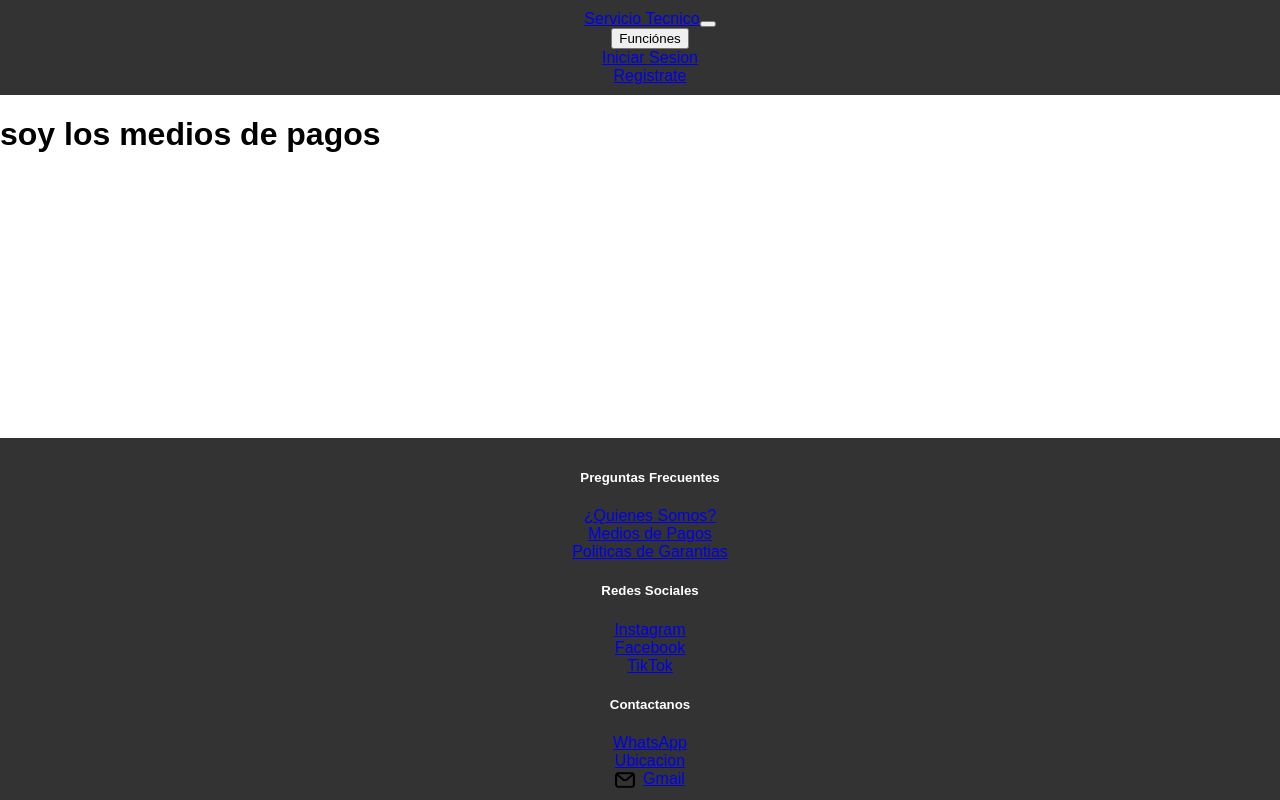
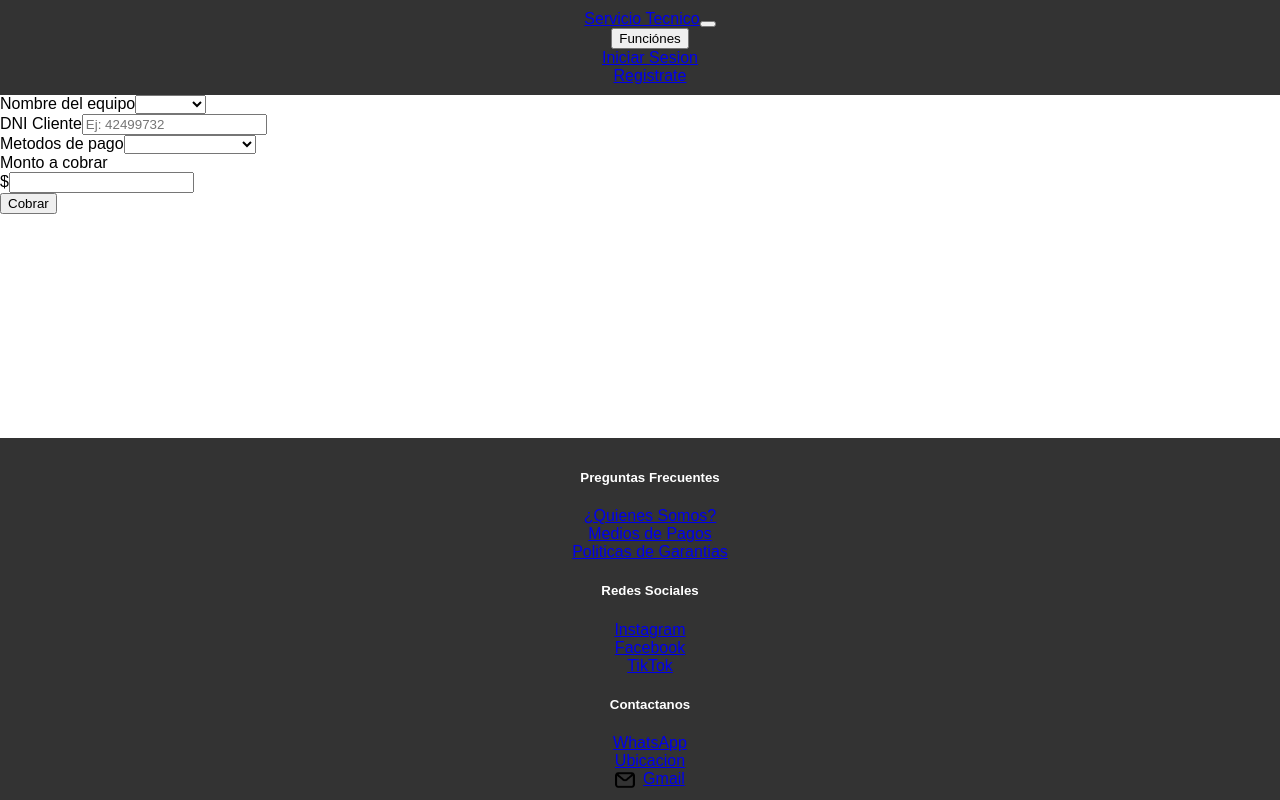
Before and after one commit to MatiasAhumada/ecommerce-electronica, a React app in the folder Front/: page /pagos in a window 1280 px wide. Built offline with nearby package versions, Linux system fonts and the light colour scheme; the HTML template or start-up script is replaced by a standard one.

Commit message:
realizamos la pagina de carga cobro

```diff
--- a/Front/src/App.jsx
+++ b/Front/src/App.jsx
@@ -9,6 +9,7 @@ import Register from "./View/Register";
 import Garantia from "./View/Garantia";
 import CargarEquipo from "./View/At. Clientes/CargarEquipo";
 import CargaCobro from "./View/Cobranzas/CargaCobro";
+import MuestraCobro from "./View/Cobranzas/MuestraCobro";
 
 function App() {
 
@@ -24,6 +25,8 @@ function App() {
         <Route path="/pagos" element={<CargaCobro></CargaCobro>}></Route>
         <Route path="/garantia" element={<Garantia></Garantia>}></Route>
         <Route path="/cargaequipo" element={<CargarEquipo></CargarEquipo>}></Route>
+        <Route path="/cobro" element={<CargaCobro></CargaCobro>}></Route>
+        <Route path="/mostrarCobro" element={<MuestraCobro></MuestraCobro>}></Route>
       </Routes>
       <Footer></Footer>
     </Router>
--- a/Front/src/View/Cobranzas/CargaCobro.jsx
+++ b/Front/src/View/Cobranzas/CargaCobro.jsx
@@ -1,12 +1,72 @@
-import React from 'react';
-import { Container } from 'react-bootstrap';
+import React from "react";
+import { Button, Container, Form, InputGroup } from "react-bootstrap";
+import { useForm } from "react-hook-form";
+import { Link } from "react-router-dom";
+import MuestraCobro from "./MuestraCobro";
 
 const CargaCobro = () => {
-    return (
-        <Container>
-            <h1>soy los medios de pagos</h1>
-        </Container>
-    );
+  const {
+    register,
+    handleSubmit,
+    formState: { errors },
+  } = useForm({
+    defaultValues: {
+      nombreEquipo: "",
+      DNI: "",
+      MPago: "",
+      monto: "",
+    },
+  });
+  const onSubmit = (e) => {
+    console.log(e);
+    console.log(JSON.stringify(e))
+    localStorage.setItem("cobro",JSON.stringify(e));
+  };
+
+  return (
+    <Container className="mb-5 mt-3 text-center w-50">
+      <Form onSubmit={handleSubmit(onSubmit)}>
+        <Form.Group className="mt-3 ">
+          <Form.Label>Nombre del equipo</Form.Label>
+          <Form.Select {...register("nombreEquipo")}>
+            <option>Equipos</option>
+            <option value="uno" >uno</option>
+            <option value="dos">dos</option>
+            <option value="tres" >tres</option>
+          </Form.Select>
+        </Form.Group>
+        <Form.Group className="mt-3 " controlId="formGroupEmail">
+          <Form.Label>DNI Cliente</Form.Label>
+          <Form.Control
+            type="number"
+            placeholder="Ej: 42499732"
+            {...register("DNI")}
+          />
+        </Form.Group>
+        <Form.Group className="mt-3 ">
+          <Form.Label>Metodos de pago</Form.Label>
+          <Form.Select {...register("MPago")}>
+            <option>Metodos de pagos</option>
+            <option value="Mercado Pago">Mercado Pago</option>
+            <option value="Credito/Debito">Credito/Debito</option>
+            <option value="Transferencia">Transferencia</option>
+            <option value="QR">QR</option>
+          </Form.Select>
+        </Form.Group>
+        <Form.Group className="mb-3" controlId="presupuesto">
+          <Form.Label>Monto a cobrar</Form.Label>
+          <InputGroup className="mb-3">
+            <InputGroup.Text id="basic-addon1">$</InputGroup.Text>
+            <Form.Control type="number"{...register("monto")}/>
+          </InputGroup>
+        </Form.Group>
+        <Button type="submit"  >
+
+          Cobrar
+        </Button>
+      </Form>
+    </Container>
+  );
 };
 
 export default CargaCobro;
--- a/Front/src/View/Common/Navbar.jsx
+++ b/Front/src/View/Common/Navbar.jsx
@@ -15,7 +15,7 @@ const Navb = () => {
                 <DropdownButton title="Funciónes" className="mt-3">
                   <Dropdown.Item as={Link} to="/cargaequipo">Recepcionar Equipo</Dropdown.Item>
                   <Dropdown.Item href="#action/3.1">Entregar Equipo</Dropdown.Item>
-                  <Dropdown.Item href="#action/3.3">Cobrar</Dropdown.Item>
+                  <Dropdown.Item as={Link} to="/cobro">Cobrar</Dropdown.Item>
                   <Dropdown.Item href="#action/3.4">Equipos</Dropdown.Item>
                 </DropdownButton>
               </Col>
```
